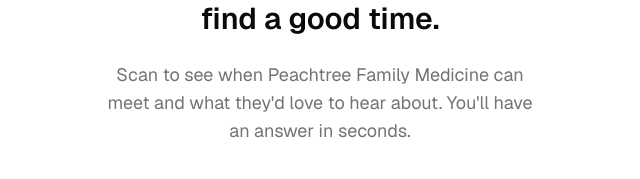
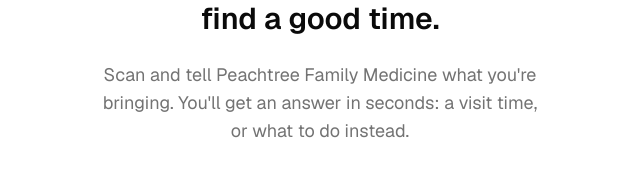
Before and after one commit to jrein77/Knock, a Next.js app: page /qr in a window 1280 px wide. Shown: the part 137-316 px from the top of the page, without its empty margins (320-960 px from the left). Built offline with nearby package versions, Linux system fonts and the light colour scheme.

Commit message:
QR page: say what scanning actually does

```diff
--- a/src/app/qr/page.tsx
+++ b/src/app/qr/page.tsx
@@ -15,8 +15,8 @@
         <Logo className="w-40" />
         <h1 className="text-3xl font-semibold text-balance">Reps welcome. Let&apos;s find a good time.</h1>
         <p className="text-muted-foreground">
-          Scan to see when Peachtree Family Medicine can meet and what they&apos;d love to hear about.
-          You&apos;ll have an answer in seconds.
+          Scan and tell Peachtree Family Medicine what you&apos;re bringing. You&apos;ll get an answer in
+          seconds: a visit time, or what to do instead.
         </p>
         <QrCode url={url} className="w-full max-w-sm" />
         <p className="text-base break-all text-muted-foreground">{url}</p>
```
